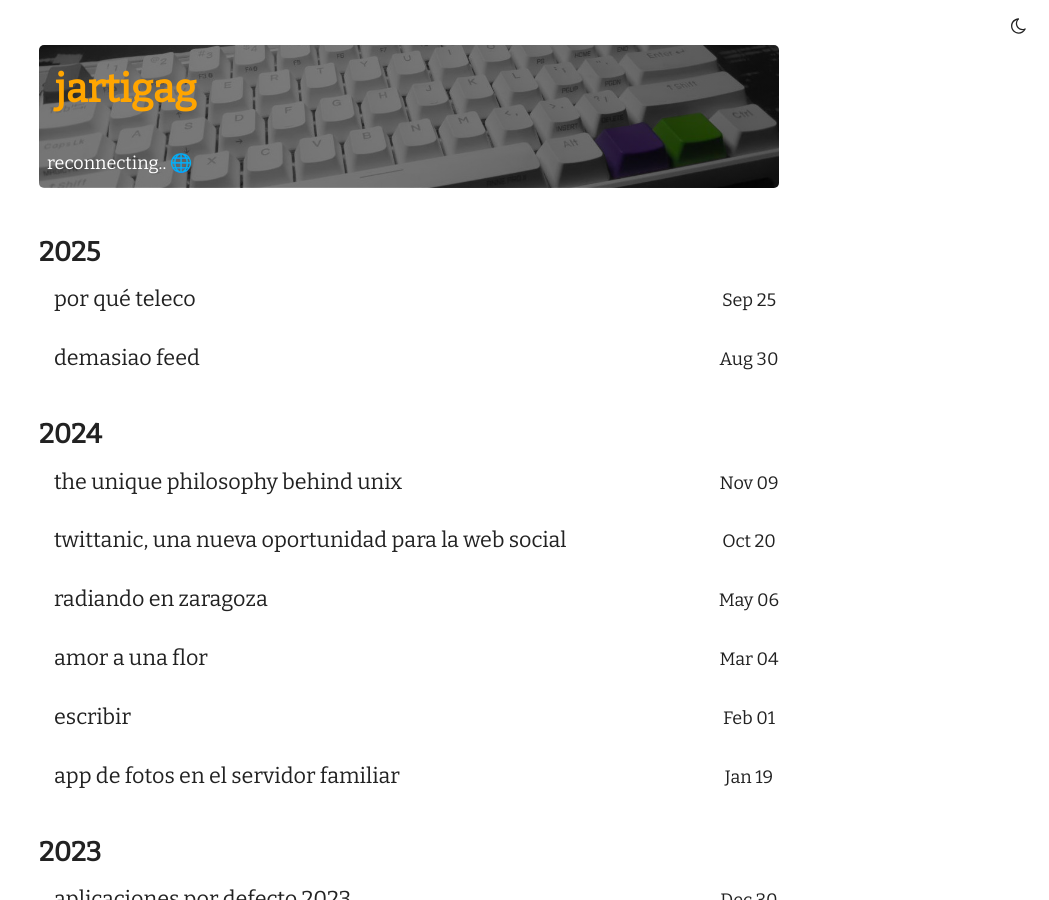
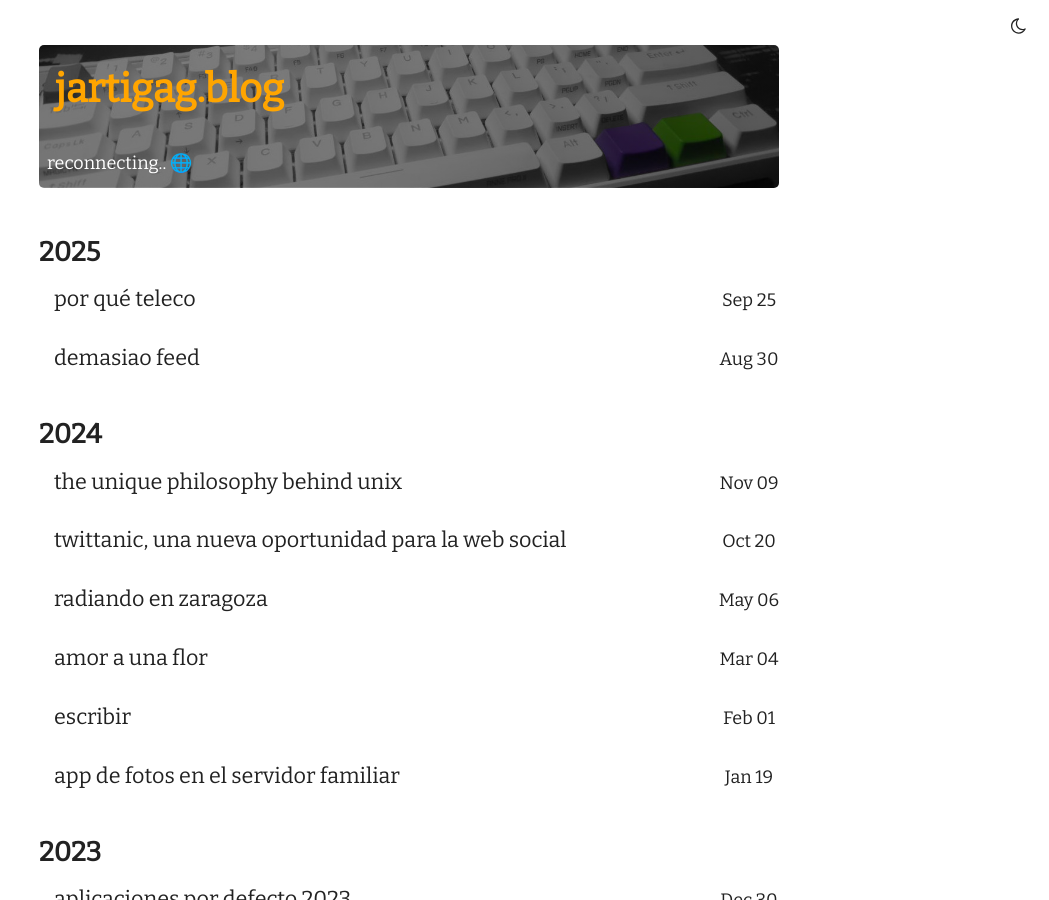
Before and after one commit to jartigag/blog, a Jekyll site: the page built from index.md, in a window 1280 px wide and 900 px high. Shown: the whole window, without its empty margins (231-1280 px from the left). Built offline with Jekyll 4.4.1, drawn with Linux system fonts in a browser that asks for light colours; nearby versions of some CDN libraries.

Commit message:
Update _config.yml

```diff
--- a/_config.yml
+++ b/_config.yml
@@ -1,4 +1,4 @@
-title: jartigag            # The title of the blog
+title: jartigag.blog       # The title of the blog
 author: "@jartigag"        # Your name
 email: jartigag@pm.me      # your email shown in the footer
 url: https://jartigag.blog # this is your site's root address.
@@ -23,13 +23,13 @@ arreando:
 
   # generate social links in about page.
   social_links:
-    twitter: jartigag
-    github: jartigag
-    telegram: jartigag
+    twitter:    jartigag
+    github:     jartigag
+    telegram:   jartigag
     mastodon: # Mastodon instances
     - username: jartigag
       instance: mastodon.social
-    linkedin: javier-artiga-garijo
+    linkedin:   javier-artiga-garijo
     rss: RSS
 
 # Build settings
```
